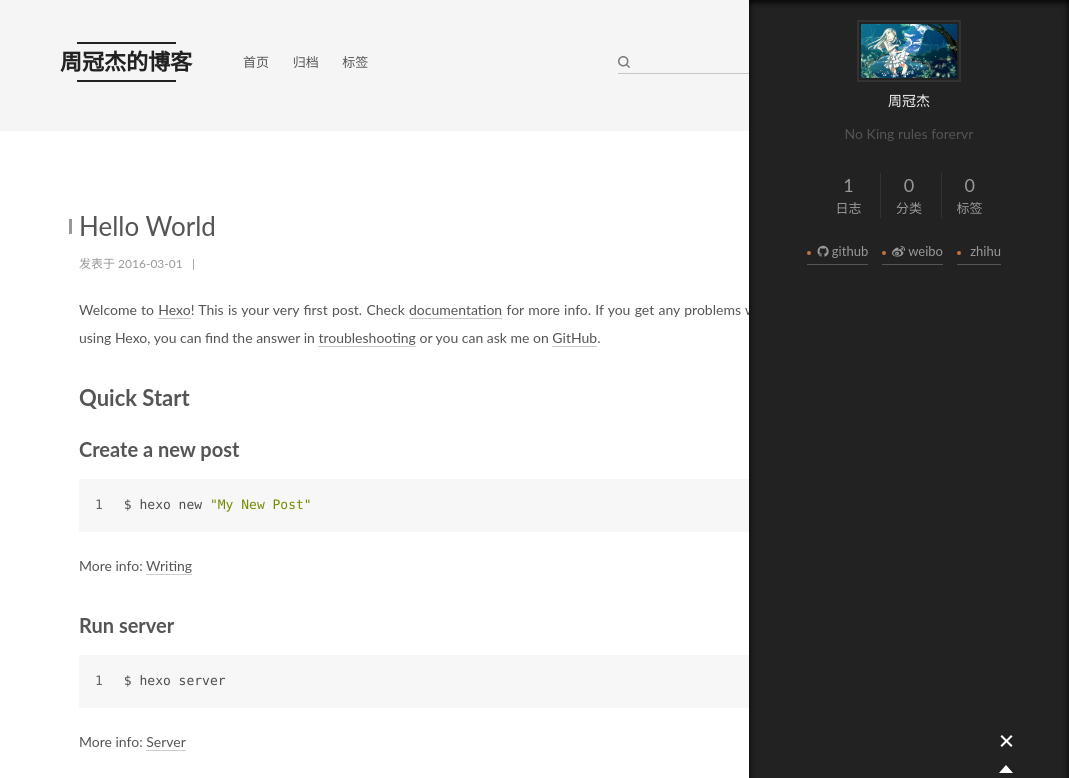
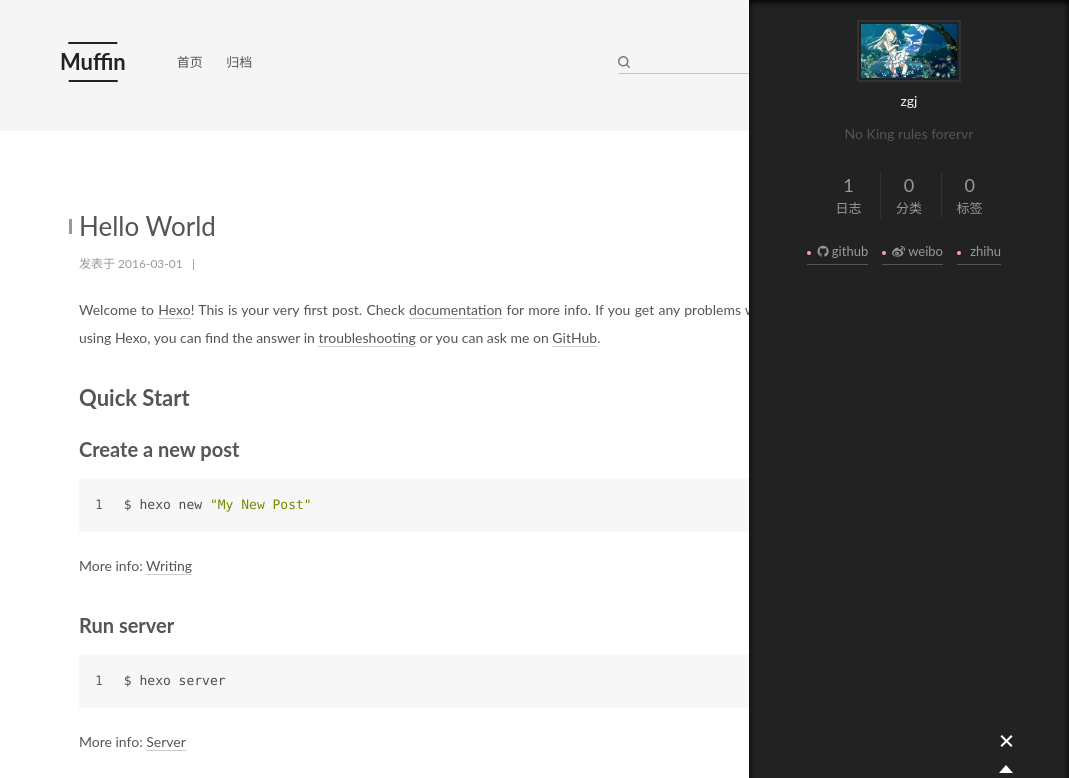
Before and after one commit to wuhanzhouguanjie/wuhanzhouguanjie.github.io, a plain HTML site: page index.html in a window 1280 px wide. Both pictures are taken after a click on the element 1217 px from the left and 742 px from the top of the page. Shown: the top 778 px of the page, without its empty margins (211-1280 px from the left). Drawn offline with Linux system fonts and the light colour scheme; a script that the page names is missing; some icons are missing; a web font is replaced by a local one.

Commit message:
Site updated: 2016-03-01 16:43:57

```diff
--- a/css/main.css
+++ b/css/main.css
@@ -961,7 +961,7 @@ body {
   width: 4px;
   height: 4px;
   border-radius: 50%;
-  background: #c3733b;
+  background: #ff9cb6;
 }
 .sidebar-nav {
   margin: 0 0 20px;
--- a/index.html
+++ b/index.html
@@ -47,12 +47,12 @@
 
 <meta name="description" content="No King rules forervr">
 <meta property="og:type" content="website">
-<meta property="og:title" content="周冠杰的博客">
+<meta property="og:title" content="Muffin">
 <meta property="og:url" content="http://yoursite.com/index.html">
-<meta property="og:site_name" content="周冠杰的博客">
+<meta property="og:site_name" content="Muffin">
 <meta property="og:description" content="No King rules forervr">
 <meta name="twitter:card" content="summary">
-<meta name="twitter:title" content="周冠杰的博客">
+<meta name="twitter:title" content="Muffin">
 <meta name="twitter:description" content="No King rules forervr">
 
 
@@ -65,7 +65,7 @@
 
 
 
-  <title> 周冠杰的博客 </title>
+  <title> Muffin </title>
 </head>
 
 <body itemscope itemtype="http://schema.org/WebPage" lang="zh-Hans">
@@ -98,7 +98,7 @@
   <div class="custom-logo-site-title">
     <a href="/"  class="brand" rel="start">
       <span class="logo-line-before"><i></i></span>
-      <span class="site-title">周冠杰的博客</span>
+      <span class="site-title">Muffin</span>
       <span class="logo-line-after"><i></i></span>
     </a>
   </div>
@@ -136,16 +136,6 @@
               <i class="menu-item-icon fa fa-archive"></i> <br />
 
             归档
-          </a>
-        </li>
-
-
-        <li class="menu-item menu-item-tags">
-          <a href="/tags" rel="section">
-
-              <i class="menu-item-icon fa fa-tags"></i> <br />
-
-            标签
           </a>
         </li>
 
@@ -309,8 +299,8 @@
 
       <section class="site-overview sidebar-panel  sidebar-panel-active ">
         <div class="site-author motion-element" itemprop="author" itemscope itemtype="http://schema.org/Person">
-          <img class="site-author-image" src="/uploads/avatar.jpg" alt="周冠杰" itemprop="image"/>
-          <p class="site-author-name" itemprop="name">周冠杰</p>
+          <img class="site-author-image" src="/uploads/avatar.jpg" alt="zgj" itemprop="image"/>
+          <p class="site-author-name" itemprop="name">zgj</p>
         </div>
         <p class="site-description motion-element" itemprop="description">No King rules forervr</p>
         <nav class="site-state motion-element">
@@ -329,10 +319,10 @@
           </div>
 
           <div class="site-state-item site-state-tags">
-            <a href="/tags">
+
               <span class="site-state-item-count">0</span>
               <span class="site-state-item-name">标签</span>
-              </a>
+
           </div>
 
         </nav>
@@ -389,7 +379,7 @@
   <span class="with-love">
     <i class="icon-next-heart fa fa-heart"></i>
   </span>
-  <span class="author" itemprop="copyrightHolder">周冠杰</span>
+  <span class="author" itemprop="copyrightHolder">zgj</span>
 </div>
 
 <div class="powered-by">
```
Also changed, not shown: 2016/03/01/hello-world/index.html (+8 -18 lines), archives/2016/03/index.html (+10 -20 lines), archives/2016/index.html (+10 -20 lines), archives/index.html (+10 -20 lines).
